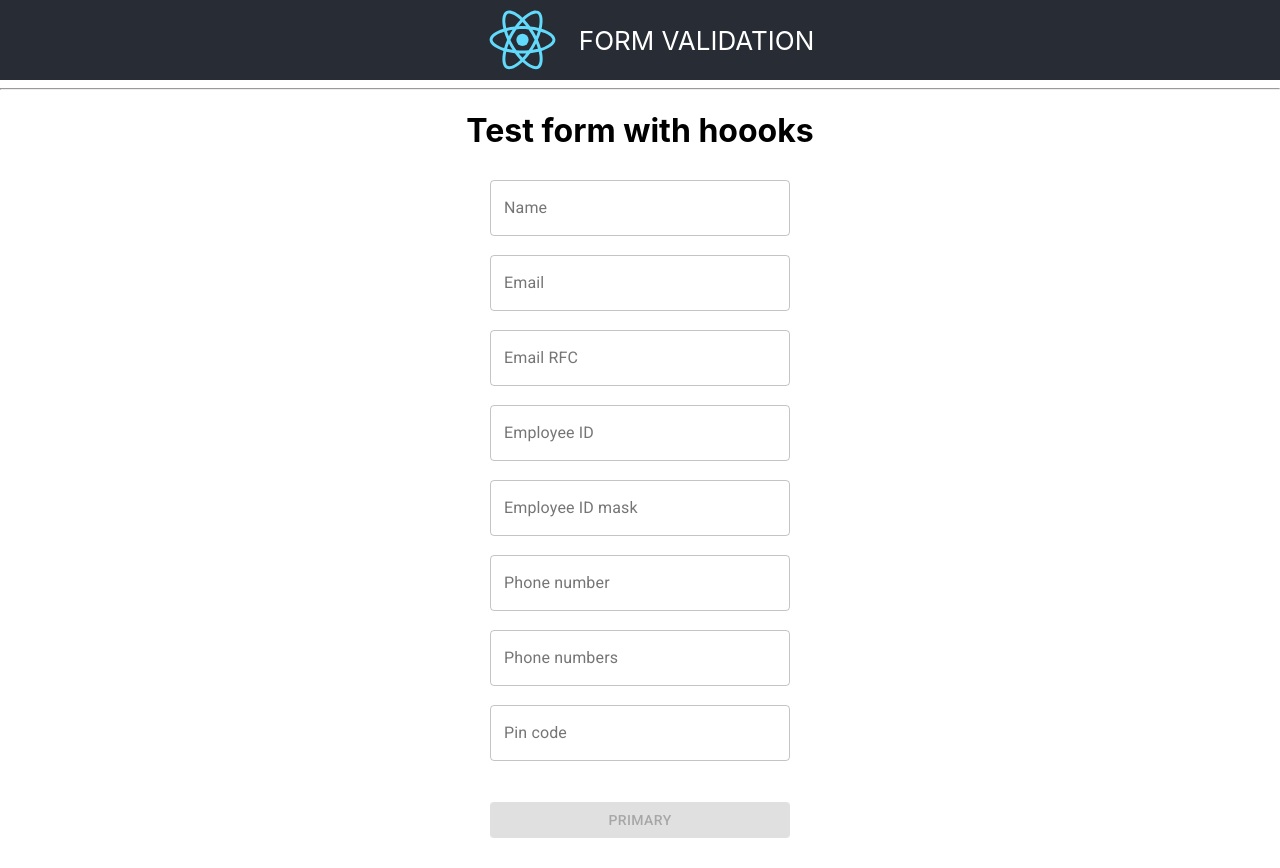
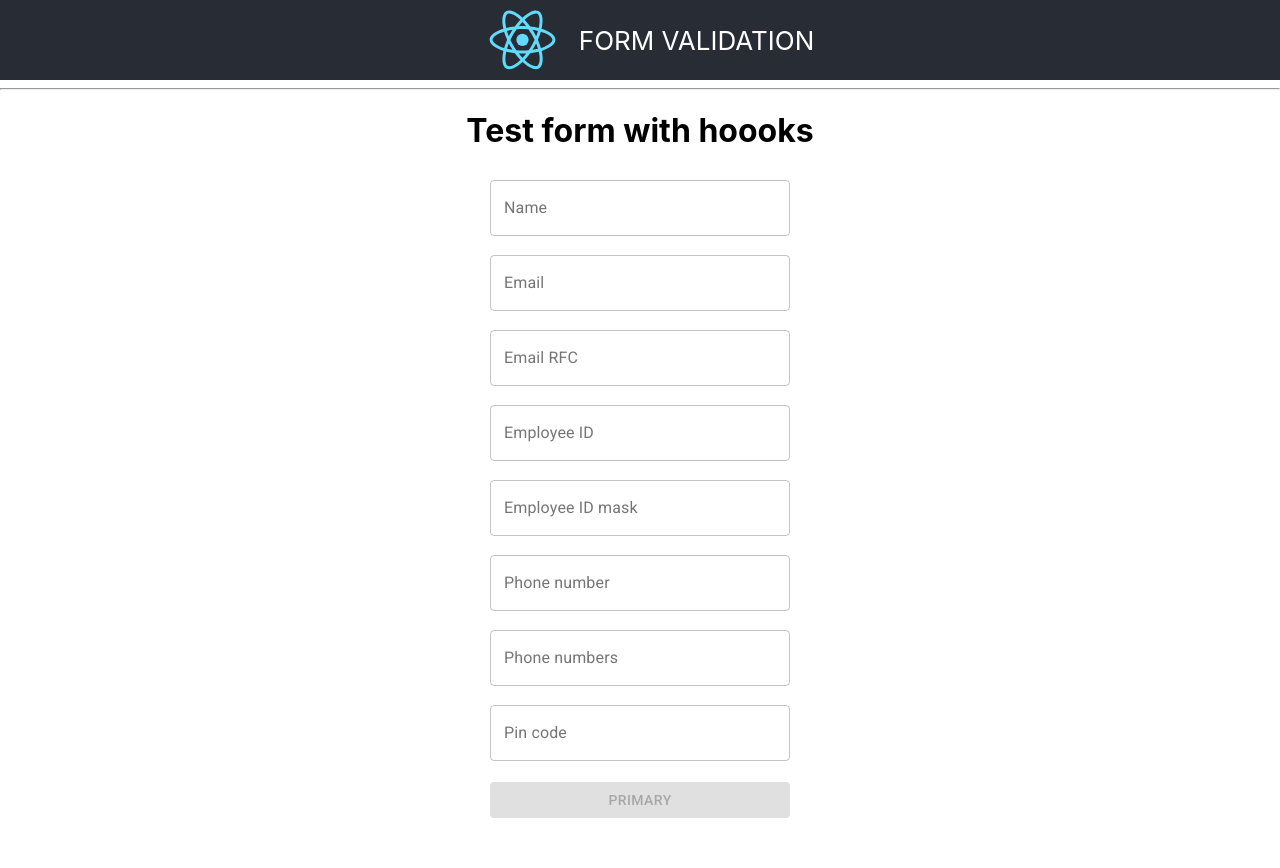
Before and after one commit to artemloiko/artem-test-tasks, a React (Create React App) app in the folder hw-task1/: page / in a window 1280 px wide. After the commit the page ends 828 px from the top, so only its background shows below. Built offline with nearby package versions, Linux system fonts and the light colour scheme.

Commit message:
Upd styles for btn

```diff
--- a/hw-task1/src/components/Form/useStyles.ts
+++ b/hw-task1/src/components/Form/useStyles.ts
@@ -11,7 +11,7 @@ export const useStyles = makeStyles((theme: Theme) =>
     button: {
       // margin: theme.spacing(3),
       '&.primaryButton': {
-        margin: '30px 0'
+        margin: '10px 0'
       },
       width: 300
     },
```
